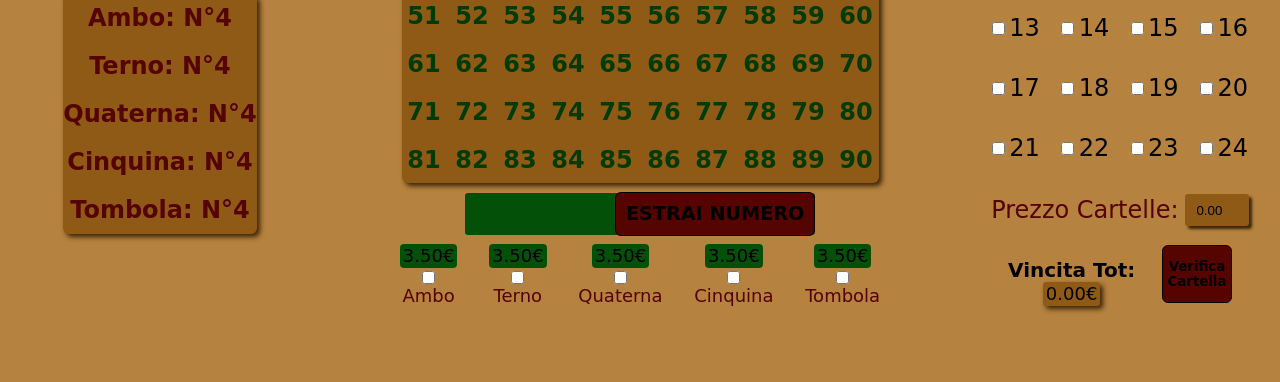
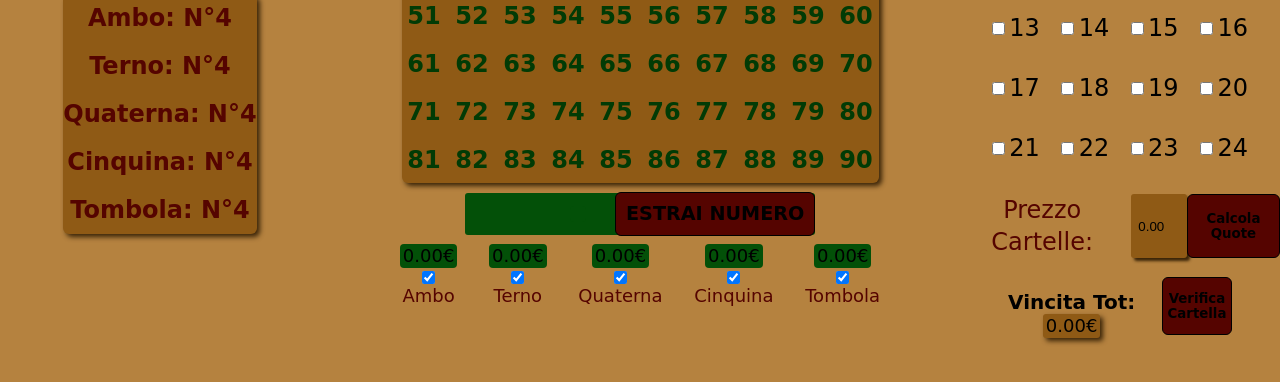
Before and after one commit to ema4960/Tombola, a plain HTML site: page Tombola/index.html in a window 1280 px wide. Shown: the part 352-734 px from the top of the page. Drawn offline with Linux system fonts and the light colour scheme; a web font is replaced by a local one.

Commit message:
script quote

```diff
--- a/Tombola/index.html
+++ b/Tombola/index.html
@@ -12,7 +12,7 @@
     <link rel="stylesheet" href="style.css">
     <title>Tombola-Home</title>
 </head>
-<body onload="showCartelle();">
+<body onload="startLoad();">
     <img src="./assets/angolo.png" id="background__angleL">
     <h1 id="title">TOMBOLA</h1>
     <img src="./assets/angolo.png" id="background__angleR">
@@ -39,28 +39,28 @@
             </div>
             <div class="quotas">
                 <div class="quota-item">
-                    <p class="quota__price">3.50€</p>
-                    <input type="checkbox"  id="">
+                    <p class="quota__price">0.00€</p>
+                    <input type="checkbox"  class="quota" checked>
                     <p class="quota__type">Ambo</p>
                 </div>
                 <div class="quota-item">
-                    <p class="quota__price">3.50€</p>
-                    <input type="checkbox"  id="">
+                    <p class="quota__price">0.00€</p>
+                    <input type="checkbox"  class="quota" checked>
                     <p class="quota__type">Terno</p>
                 </div>
                 <div class="quota-item">
-                    <p class="quota__price">3.50€</p>
-                    <input type="checkbox"  id="">
+                    <p class="quota__price">0.00€</p>
+                    <input type="checkbox"  class="quota" checked>
                     <p class="quota__type">Quaterna</p>
                 </div>
                 <div class="quota-item">
-                    <p class="quota__price">3.50€</p>
-                    <input type="checkbox"  id="">
+                    <p class="quota__price">0.00€</p>
+                    <input type="checkbox"  class="quota" checked>
                     <p class="quota__type">Cinquina</p>
                 </div>
                 <div class="quota-item">
-                    <p class="quota__price">3.50€</p>
-                    <input type="checkbox"  id="">
+                    <p class="quota__price">0.00€</p>
+                    <input type="checkbox"  class="quota" checked>
                     <p class="quota__type">Tombola</p>
                 </div>
             </div>
@@ -71,12 +71,14 @@
             <div class="cards__grid"></div>
             <div class="cards__price">
                 <h3>Prezzo Cartelle:</h3>
-                <input type="number" value="0.00">
+                <input type="number" value="0.00" id="cardPrice">
+                <button onclick="calculationQuotas()">Calcola Quote</button>
             </div>
             <div class="win__verify">
                 <div id="total__win">
                     <h4>Vincita Tot:</h4>
-                    <p>0.00€</p>
+                    <p id="totalWin">0.00€</p>
+
                 </div>
                 <button id="verifyBtn">Verifica Cartella</button>
             </div>
--- a/Tombola/script.js
+++ b/Tombola/script.js
@@ -1,11 +1,12 @@
 extracted = [];
 SelectedCardS= 0;
+cardcounter=0;
 
-function showCartelle(){
+function startLoad(){
     cardsGridBox=document.getElementsByClassName("cards__grid");
     numbersGridBox=document.getElementsByClassName("numbers__grid");
     for(i=1;i<=24;i++){
-       cardsGridBox[0].innerHTML+="<input type='checkbox' id='cartella"+i+"'><p>"+i+"</p></input>";
+       cardsGridBox[0].innerHTML+="<input type='checkbox' id='cartella"+i+"' onclick='cardCounter("+i+")'><p>"+i+"</p></input>";
     }
     for(i=1;i<=90;i++){
         numbersGridBox[0].innerHTML+="<p class='num'>"+i+"</p>";
@@ -33,3 +34,56 @@ function extraction(){
         extracted.push(nExtract);
     }
 }
+
+function cardCounter(i){
+     checkbox = document.getElementById("cartella"+i);
+    if(checkbox.checked){
+        cardcounter++;
+    }else{
+        cardcounter--;
+    }
+}
+
+function calculationQuotas(){
+    totalWinObj=document.getElementById("totalWin");
+    price= document.getElementById("cardPrice").value;
+    price*=cardcounter;
+    totalWinObj.innerHTML=price+"€";
+
+    quotaObj=document.getElementsByClassName("quota");
+    quotaPriceObj=document.getElementsByClassName("quota__price");
+
+
+    if(quotaObj[0].checked && quotaObj[1].checked && quotaObj[2].checked && quotaObj[3].checked && quotaObj[4].checked){
+        quotaPriceObj[0].innerHTML=(price*0.084).toFixed(2)+"€";
+        quotaPriceObj[1].innerHTML=(price*0.125).toFixed(2)+"€";
+        quotaPriceObj[2].innerHTML=(price*0.166).toFixed(2)+"€";
+        quotaPriceObj[3].innerHTML=(price*0.25).toFixed(2)+"€";
+        quotaPriceObj[4].innerHTML=(price*0.375).toFixed(2)+"€";
+    }else if(quotaObj[1].checked && quotaObj[2].checked && quotaObj[3].checked && quotaObj[4].checked){
+        quotaPriceObj[0].innerHTML=0.0+"€";
+        quotaPriceObj[1].innerHTML=(price*0.146).toFixed(2)+"€";
+        quotaPriceObj[2].innerHTML=(price*0.187).toFixed(2)+"€";
+        quotaPriceObj[3].innerHTML=(price*0.271).toFixed(2)+"€";
+        quotaPriceObj[4].innerHTML=(price*0.396).toFixed(2)+"€";
+    }else if(quotaObj[2].checked && quotaObj[3].checked && quotaObj[4].checked){
+        quotaPriceObj[0].innerHTML=0.0+"€";
+        quotaPriceObj[1].innerHTML=0.0+"€";
+        quotaPriceObj[2].innerHTML=(price*0.236).toFixed(2)+"€";
+        quotaPriceObj[3].innerHTML=(price*0.32).toFixed(2)+"€";
+        quotaPriceObj[4].innerHTML=(price*0.445).toFixed(2)+"€";
+    }else if(quotaObj[3].checked && quotaObj[4].checked){
+        quotaPriceObj[0].innerHTML=0.0+"€";
+        quotaPriceObj[1].innerHTML=0.0+"€";
+        quotaPriceObj[2].innerHTML=0.0+"€";
+        quotaPriceObj[3].innerHTML=(price*0.438).toFixed(2)+"€";
+        quotaPriceObj[4].innerHTML=(price*0.563).toFixed(2)+"€";
+    }else{
+        quotaPriceObj[0].innerHTML=0.0+"€";
+        quotaPriceObj[1].innerHTML=0.0+"€";
+        quotaPriceObj[2].innerHTML=0.0+"€";
+        quotaPriceObj[3].innerHTML=0.0+"€";
+        quotaPriceObj[4].innerHTML=(price).toFixed(2)+"€";
+    }
+
+}
```
